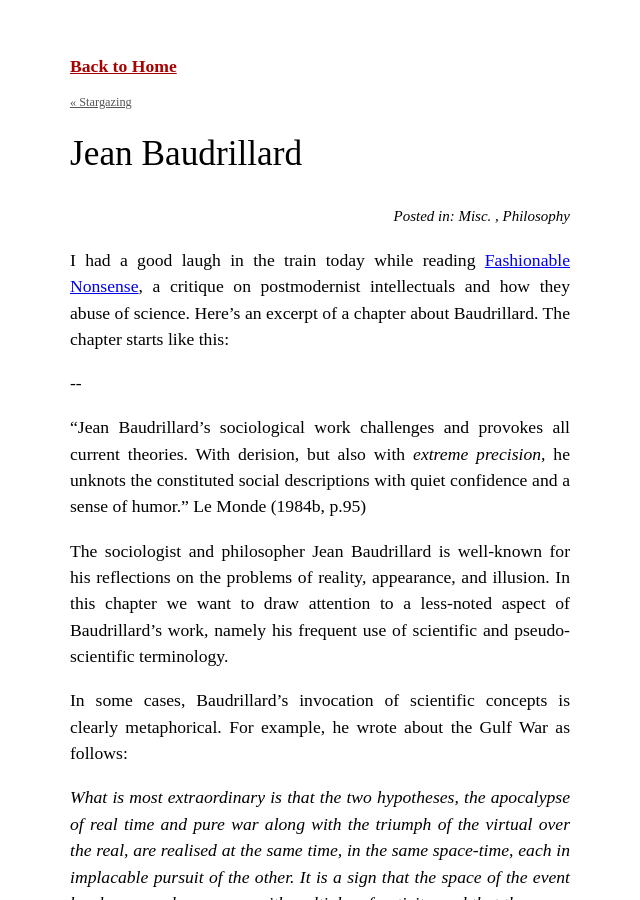
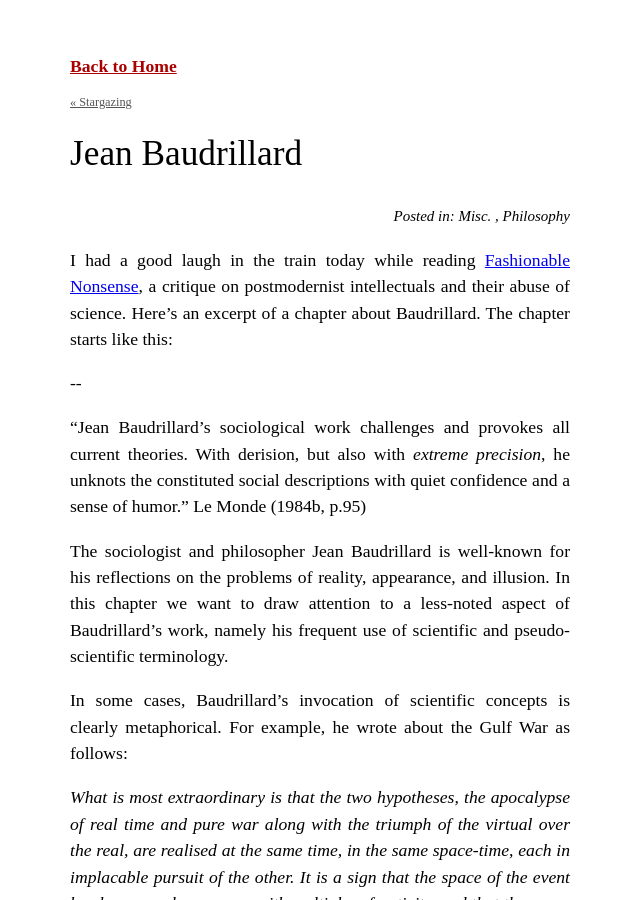
Before and after one commit to philogb/notes, a Jekyll site: the page built from _posts/2012-10-23-baudrillard.markdown, in a window 1280 px wide and 900 px high. Shown: the whole window, without its empty margins (320-960 px from the left). Built offline with Jekyll 4.4.1, drawn with Linux system fonts in a browser that asks for light colours; some web fonts are replaced.

Commit message:
small typo

```diff
--- a/_posts/2012-10-23-baudrillard.markdown
+++ b/_posts/2012-10-23-baudrillard.markdown
@@ -7,7 +7,7 @@ categories: [Misc., Philosophy]
 
 I had a good laugh in the train today while reading [Fashionable
 Nonsense](http://en.wikipedia.org/wiki/Fashionable_Nonsense), a critique
-on postmodernist intellectuals and how they abuse of science.
+on postmodernist intellectuals and their abuse of science.
 Here's an excerpt of a chapter about Baudrillard. The
 chapter starts like this:
 
```
